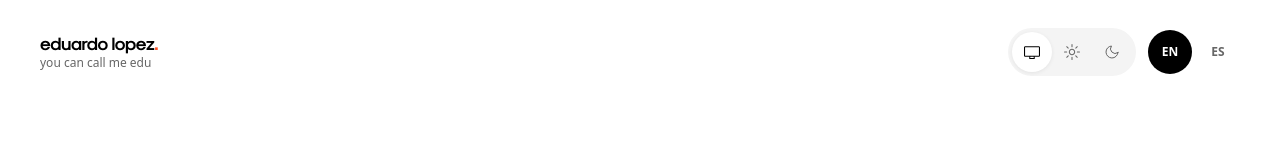
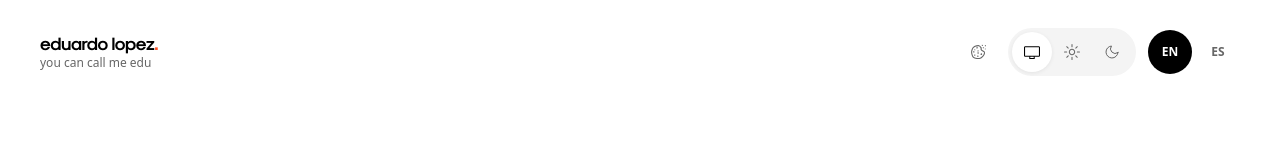
Before and after one commit to loama/personal-portfolio, a Next.js app: page /en/agents in a window 1280 px wide. Shown: the top 160 px of the page. Built offline with nearby package versions, Linux system fonts and the light colour scheme.

Commit message:
fix(consent): keep cookie settings accessible from the header

```diff
--- a/src/components/shell.tsx
+++ b/src/components/shell.tsx
@@ -1,5 +1,5 @@
 import Link from "next/link";
-import { ArrowTopRightIcon } from "@radix-ui/react-icons";
+import { ArrowTopRightIcon, CookieIcon } from "@radix-ui/react-icons";
 import { contacts, REPOSITORY_URL, type Locale } from "@/lib/site";
 import { SocialIcon } from "./social-icon";
 import { ThemeSwitcher } from "./theme-switcher";
@@ -18,7 +18,10 @@ export function Header({ locale, path = "" }: { locale: Locale; path?: string })
         <span className="sr-only">{es ? ", inicio" : ", home"}</span>
       </Link>
       <div className="contents sm:col-start-2 sm:row-start-1 sm:flex sm:items-center sm:justify-end sm:gap-3">
-        <ThemeSwitcher locale={locale} className="col-span-2 row-start-2 justify-self-end" />
+        <div className="col-span-2 row-start-2 flex items-center justify-self-end gap-2">
+          <Link prefetch={false} href={`/${locale}/privacy`} aria-label={es ? "Preferencias de cookies" : "Cookie settings"} title={es ? "Preferencias de cookies" : "Cookie settings"} className="inline-flex min-h-11 min-w-11 items-center justify-center rounded-full text-muted hover:bg-mist hover:text-ink"><CookieIcon aria-hidden="true" className="h-4 w-4" /></Link>
+          <ThemeSwitcher locale={locale} />
+        </div>
         <nav aria-label={es ? "Idioma" : "Language"} className="col-start-2 row-start-1 flex items-center justify-self-end gap-1 text-xs font-semibold">
           {(["en", "es"] as const).map((lang) => <Link prefetch={false} key={lang} href={`/${lang}${path}`} scroll={false} hrefLang={lang} lang={lang} aria-current={lang === locale ? "page" : undefined} className={`inline-flex min-h-11 min-w-11 items-center justify-center rounded-full px-3 py-2 ${lang === locale ? "bg-ink text-paper" : "text-muted hover:bg-mist"}`}>{lang.toUpperCase()}</Link>)}
         </nav>
```
